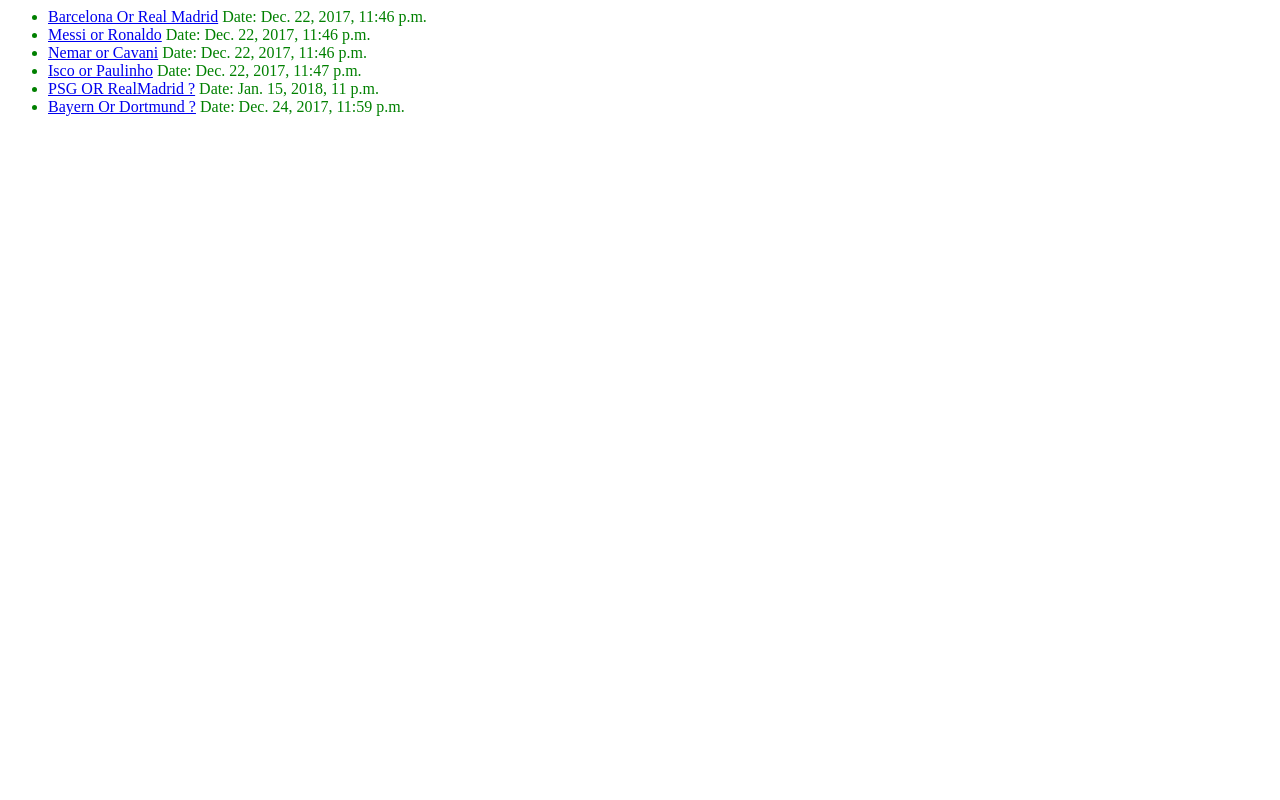
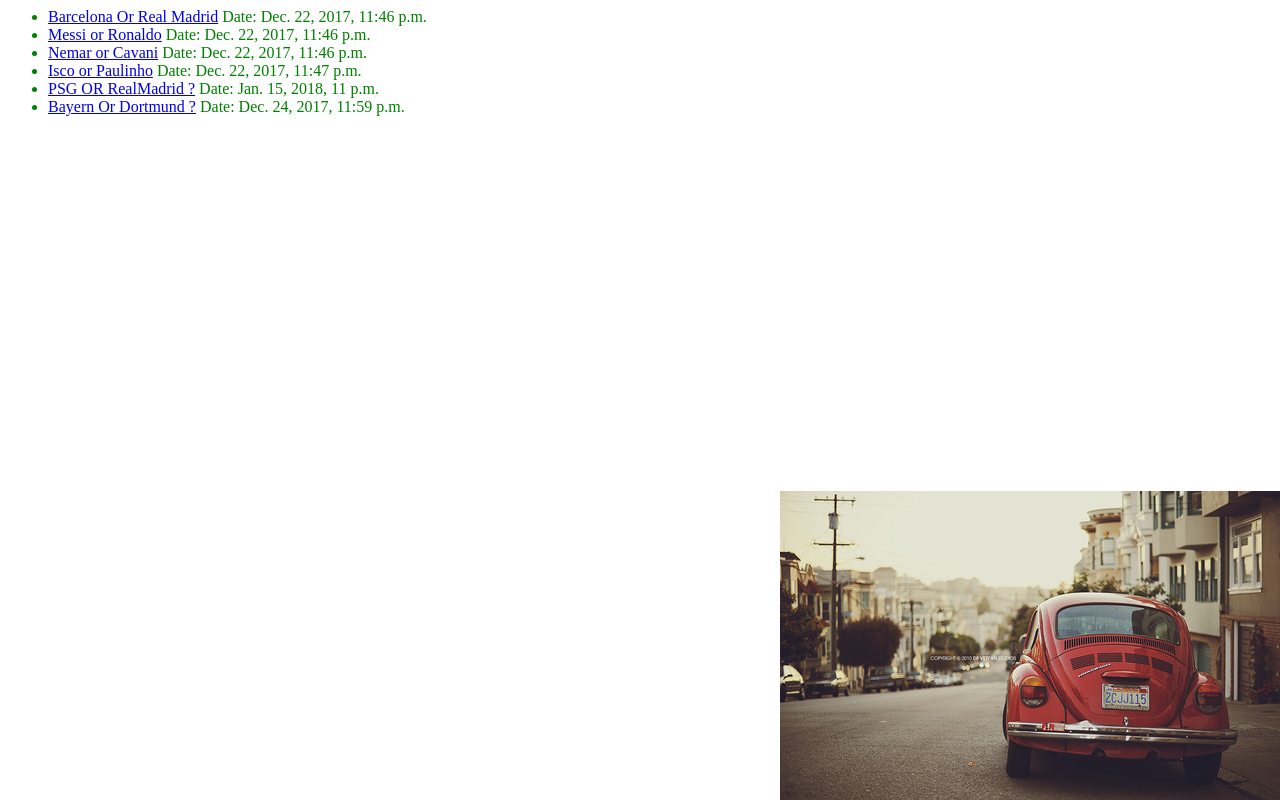
Before and after one commit to mahbubevan/PollApp, a Django app: template polls/templates/polls/index.html in a window 1280 px wide. Run offline with Django 3.2, Linux system fonts and the light colour scheme; the template is opened without the code that fills it: values that come from a table or form of the project are taken from there, others are empty; data comes from the database, SQL or seed files in the repository.

Commit message:
Modified CSS

```diff
--- a/polls/static/polls/style.css
+++ b/polls/static/polls/style.css
@@ -2,6 +2,6 @@ li {
   color:green;
 }
 
-body {
-  color: red;
+body{
+  background: white url("images/large.jpg") no-repeat right bottom;
 }
--- a/polls/templates/polls/index.html
+++ b/polls/templates/polls/index.html
@@ -3,7 +3,6 @@
   <link rel="stylesheet" type="text/css" href="{% static 'polls/style.css' %}"/>
 </head>
 
-<body>
 {% if latest_question_list %}
   <ul>
     {% for question in latest_question_list %}
@@ -15,4 +14,3 @@
       <p> No Polls are available</p>
 
 {% endif %}
-</body>
```
Also changed, not shown: polls/static/polls/images/large.jpg (added).
